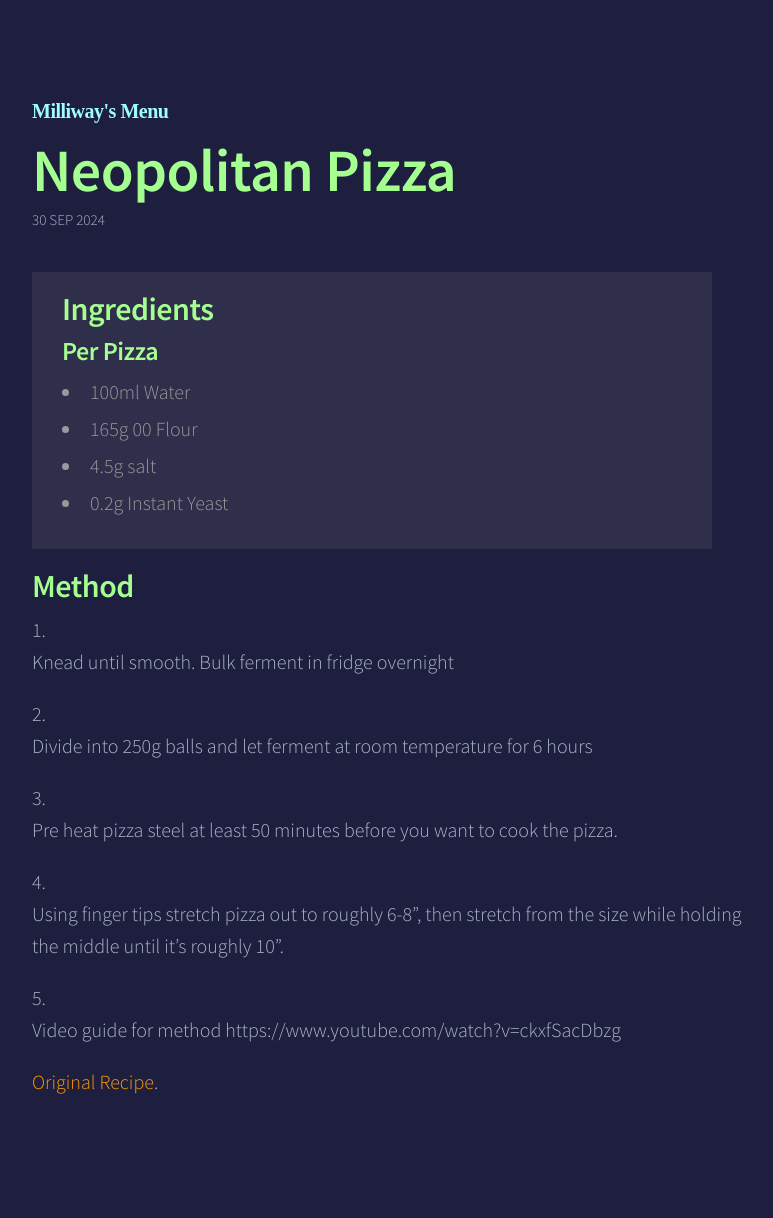
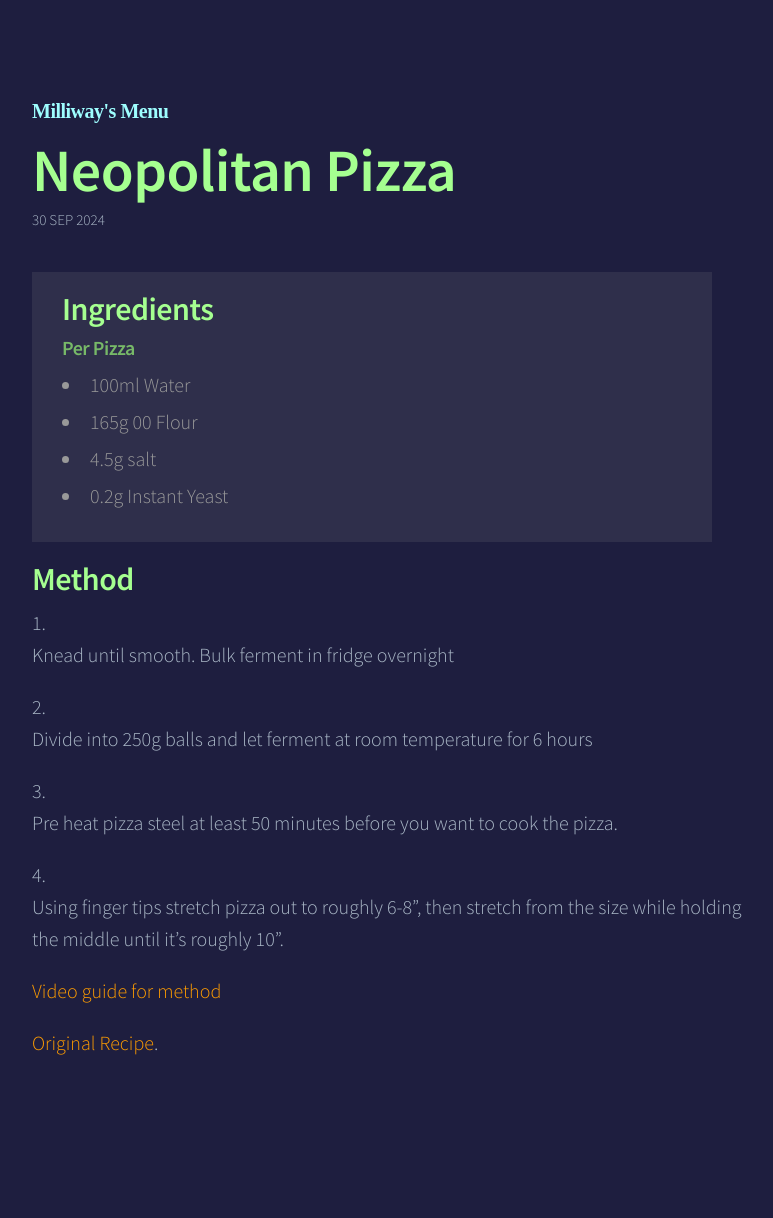
Before and after one commit to YaDryBug/yadrybug.github.io, a Jekyll site: the page built from _posts/2024-09-30-neopolitan-pizza.markdown, in a window 1280 px wide. Shown: the whole page, without its empty margins (248-1021 px from the left). Built offline with Jekyll 4.4.1, drawn with Linux system fonts in a browser that asks for light colours; some web fonts are replaced; after the commit the page ends 1179 px from its top, so only the background shows below that.

Commit message:
recipe tweak

```diff
--- a/_posts/2024-09-30-neopolitan-pizza.markdown
+++ b/_posts/2024-09-30-neopolitan-pizza.markdown
@@ -6,7 +6,7 @@
 ---
 > ## Ingredients
 >
-> ### Per Pizza
+> #### Per Pizza
 > - 100ml Water
 > - 165g 00 Flour
 > - 4.5g salt
```
Also changed, not shown: other parts of _posts/2024-09-30-neopolitan-pizza.markdown (+2 -1 lines).
